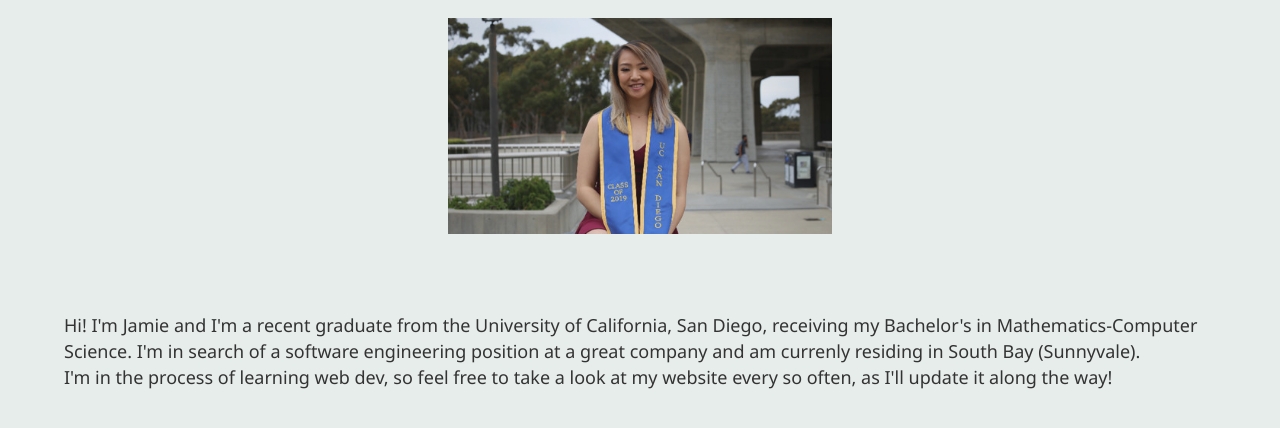
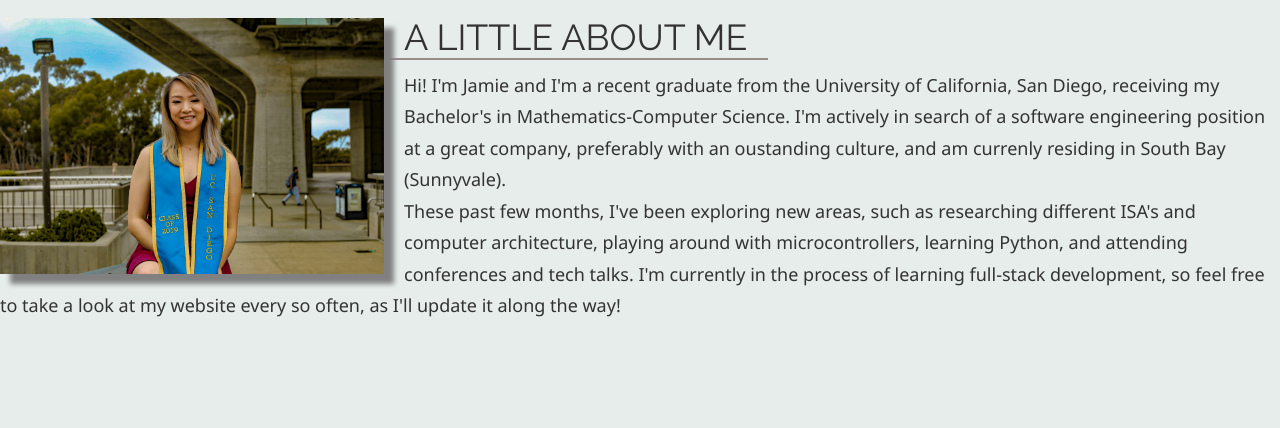
Before and after one commit to jaymayvoo/jaymayvoo.github.io, a plain HTML site: page index.html in a window 1280 px wide. Shown: the part 54-482 px from the top of the page. Drawn offline with nearby package versions, Linux system fonts and the light colour scheme.

Commit message:
restructured picture, added 'about me' section

```diff
--- a/ColorGame.css
+++ b/ColorGame.css
@@ -30,7 +30,7 @@ h1 {
 	background: steelblue;
 	margin:0;
 	text-transform: uppercase;
-	padding: 20px 0;
+	padding: auto 0;
 }
 
 #stripe {
--- a/index.html
+++ b/index.html
@@ -35,12 +35,15 @@
   </div>
 </nav>
 
-<img id="pic" src="photo.jpg">
+<div class="center">
+  <img id="pic" src="myPhoto.jpg">
 
-<p>
-	Hi! I'm Jamie and I'm a recent graduate from the University of California, San Diego, receiving my Bachelor's in Mathematics-Computer Science. I'm in search of a software engineering position at a great company and am currenly residing in South Bay (Sunnyvale).
-	<br>I'm in the process of learning web dev, so feel free to take a look at my website every so often, as I'll update it along the way!
-</p>
+  <h1>A Little About Me</h1>
+  <p>
+	 Hi! I'm Jamie and I'm a recent graduate from the University of California, San Diego, receiving my Bachelor's in Mathematics-Computer Science. I'm actively in search of a software engineering position at a great company, preferably with an oustanding culture, and am currenly residing in South Bay (Sunnyvale).
+	 <br>These past few months, I've been exploring new areas, such as researching different ISA's and computer architecture, playing around with microcontrollers, learning Python, and attending conferences and tech talks. I'm currently in the process of learning full-stack development, so feel free to take a look at my website every so often, as I'll update it along the way!
+  </p>
+</div>
 
 </body>
 </html>
--- a/main.css
+++ b/main.css
@@ -1,13 +1,5 @@
 .navbar{
 	font-family: Raleway;
-	/*font-weight: 400;*/
-	/*margin-left:1.66%;
-	font-size: 15px;
-	font-weight: 800;
-	text-transform: uppercase;
-	border-bottom: 2px solid #F1F1F1;
-	width: 30%;
-	padding-bottom: 20px;*/
 }
 
 body{
@@ -21,21 +13,34 @@ body{
 p{
 	font-size: 18px;
 	font-family: Noto Sans;
-	margin: 5% 5%;
+	line-height: 1.75;
+}
+
+h1{
+	font-family: Raleway;
+	text-transform: uppercase;
+	border-bottom: 2px solid #998c8b;
+	width: 60%;
 }
 
 #pic{
 	display: block;
-	margin-left: auto;
-	margin-right: auto;
+	margin-right: 20px;
 	width: 30%;
-	padding-bottom: 15px;
+	box-shadow: 10px 10px 5px grey;
+	float:left;
 }
 
 .dropdown-item{
 	color:white;
+	margin-left: 10px;
 }
 
 .dropdown-menu{
 	background:black;
 }
+
+.center{
+	margin: 5px auto;
+	max-width: 1500px;
+}
```
Also changed, not shown: ColorGame.html (+29 -1 lines), myPhoto.JPG (added), photo.jpg (deleted).
